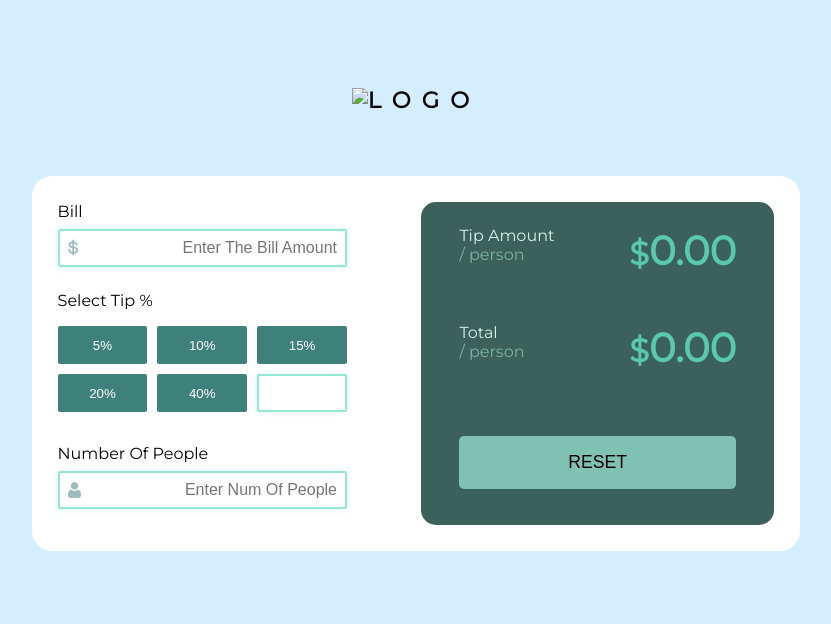
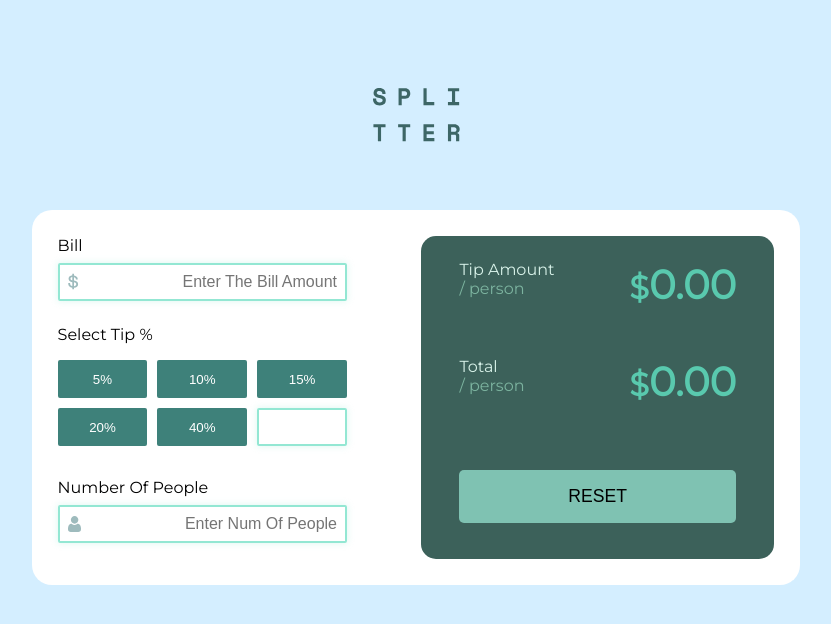
Before and after one commit to Gopaljajam/Tip-Calculator, a plain HTML site: page index.html in a window 1280 px wide. Shown: the whole page, without its empty margins (224-1055 px from the left). Drawn offline with Linux system fonts and the light colour scheme; the site is published under a folder, as on GitHub Pages, so addresses that start at the root find nothing.

Commit message:
Update index.html

```diff
--- a/index.html
+++ b/index.html
@@ -12,7 +12,7 @@
 
 <body>
     <header class="header">
-        <img src="/images/logo.svg" alt="logo" srcset="images/logo.svg 100vw">
+        <img src="images/logo.svg" alt="logo" srcset="images/logo.svg 100vw">
     </header>
     <main class="container">
         <div class="cal-container">
```
